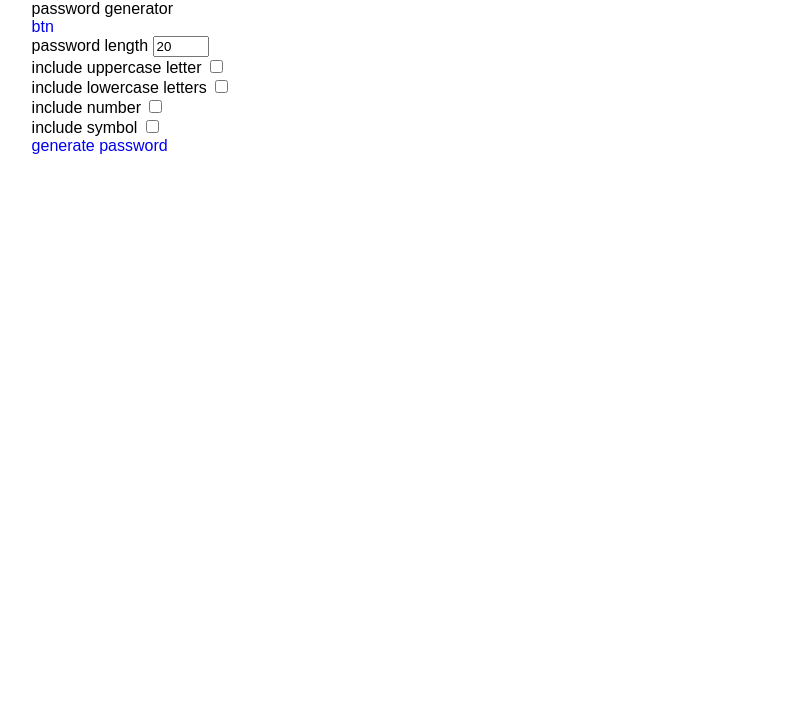
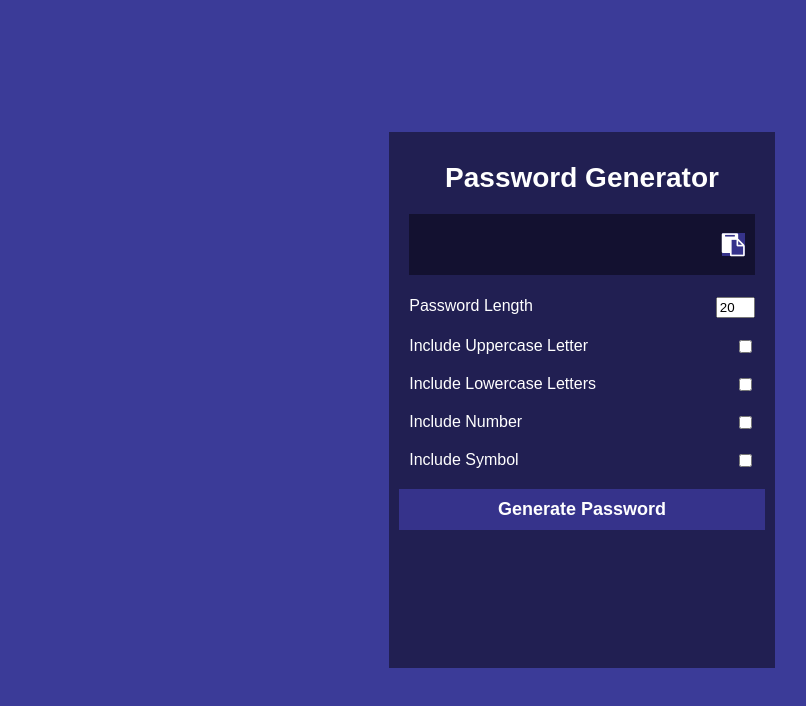
Before and after one commit to nkartikaxioned/passwordgenerator, a plain HTML site: page index.html in a window 1280 px wide. Shown: the whole page, without its empty margins (58-864 px from the left). Drawn offline with Linux system fonts and the light colour scheme.

Commit message:
style add

```diff
--- a/assets/css/style.css
+++ b/assets/css/style.css
@@ -79,7 +79,7 @@ sub { bottom: -.25em; }
 }
 
 .cf:after { clear: both; }
-.cf { *zoom: 1; }
+/* .cf { *zoom: 1; } */
 
 /*for all*/
 body {
@@ -104,45 +104,94 @@ li {
   margin: 0 auto;
 }
 /*=================================
-  Header styling starts here
+  common class styling starts here
 =================================*/
 
+.color-white { color: #fff; }
+.caps-first { text-transform: capitalize; }
+.color-voilet { background: #131130; }
 
+h1 {
+  margin: 10px 0 20px;
+  font-size: 28px;
+  font-weight: 600;
+  text-align: center;
+}
 
-
-
-
+.flex {
+  display: flex;
+  justify-content: space-between;
+}
 /*=================================
-  Header styling ends here
+  common class styling ends here
 =================================*/
 
 /*=================================
   main styling starts here
 =================================*/
 
+.password_generator {
+  height: 100vh;
+  width: 100%;
+  display: flex;
+  flex-direction: column;
+  align-items: center;
+  justify-content: center;
+  background: #3B3B98;
+ }
 
+ .password_generator .wrapper {
+  width: 27%;
+  height: 62%;
+  padding: 20px;
+  background: #211F52;
+ }
 
+ .result { background: #131130; }
+ .copy_button { background: #36338B; }
+ .generate_pass_btn { background: #36338B; }
 
+ .output {
+  display: flex;
+    align-items: center;
+    height: 41px;
+    padding: 10px;
+    margin-bottom: 22px;
+    background: #131130;
+}
 
+.setting { margin-bottom: 19px; }
 
+ .btn {
+  display: flex;
+  flex-direction: column;
+  align-items: center;
+ }
 
+ .btn a {
+  padding: 10px 99px;
+  font-size: 18px;
+  font-weight: 600;
+  white-space: nowrap;
+}
 
+.copy_button {
+  text-indent: -9999px;
+  float: left;
+  transition: 0.2s;
+}
+
+.copy_button::before {
+  content: "\f0ea";
+  font-family: "fontAwesome";
+  text-indent: 0;
+  float: left;
+  font-size: 23px;
+}
+
+.password_length { width: 31px; }
 /*=================================
   main styling ends here
-=================================*/
-
-/*=================================
-  footer styling starts here
-=================================*/
-
-
-
-
-
-
-
- /*=================================
-  footer styling ends here
 =================================*/
 
 /*media query starts*/
--- a/index.html
+++ b/index.html
@@ -32,30 +32,30 @@
       <section class="password_generator">
         <div class="wrapper">
           <h1 class="caps-first color-white">password generator</h1>
-          <div class="output">
-            <span class="result"></span>
-            <div class="btn color-violet">
+          <div class="output flex">
+            <span class="result color-white"></span>
+            <div class="btnn color-violet">
               <a href="#FIXME" title="Copy Button" class="copy_button color-white">btn</a>
             </div>
           </div>
           <div class="setting_options">
-            <div class="setting">
+            <div class="setting flex">
               <label for="password length" class="caps-first color-white">password length</label>
               <input type="number" class="password_length" max="20" min="4" value="20">
             </div>
-            <div class="setting">
+            <div class="setting flex">
               <label for="uppercase letter" class="caps-first color-white">include uppercase letter</label>
               <input type="checkbox" class="uppercase">
             </div>
-            <div class="setting">
+            <div class="setting flex">
               <label for="lowercase letters" class="caps-first color-white">include lowercase letters</label>
               <input type="checkbox" class="lowercase">
             </div>
-            <div class="setting">
+            <div class="setting flex">
               <label for="number" class="caps-first color-white">include number</label>
               <input type="checkbox" class="number">
             </div>
-            <div class="setting">
+            <div class="setting flex">
               <label for="symbol" class="caps-first color-white">include symbol</label>
               <input type="checkbox" class="symbol">
             </div>
```
